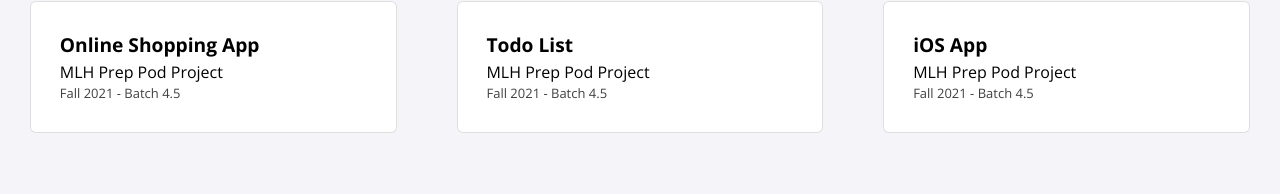
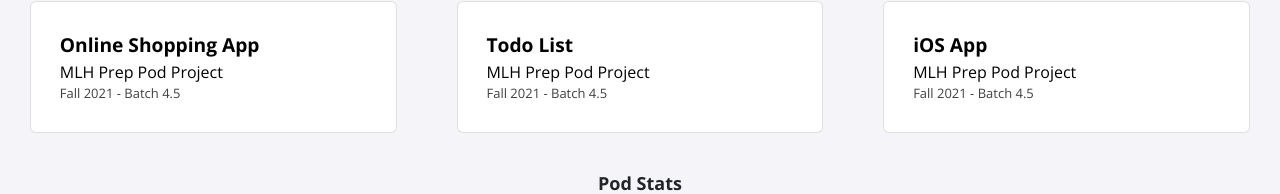
Before and after one commit to MLH-Fellowship/pod-4.1.5-portfolio, a Jekyll site: the page built from index.html, in a window 1280 px wide. Shown: the part 867-1061 px from the top of the page. Built offline with Jekyll 4.4.1, drawn with Linux system fonts in a browser that asks for light colours; nearby versions of some CDN libraries; grey boxes are pictures that could not be loaded.

Commit message:
Update index.html

```diff
--- a/index.html
+++ b/index.html
@@ -12,6 +12,8 @@
     {% include description.html %}
 
     {% include projects.html %}
+
+    {% include stats.html %}
 </body>
 
 </html>
```
